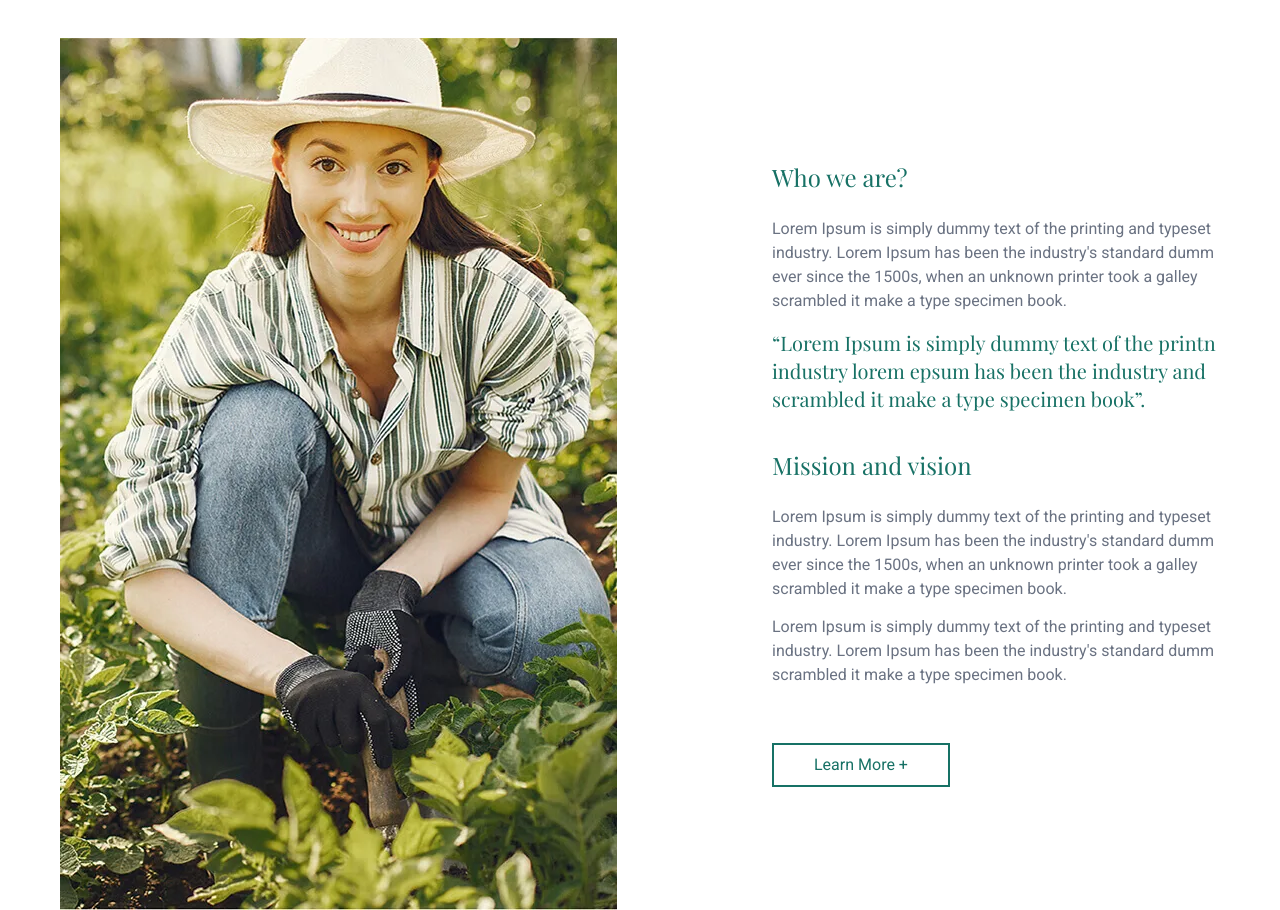
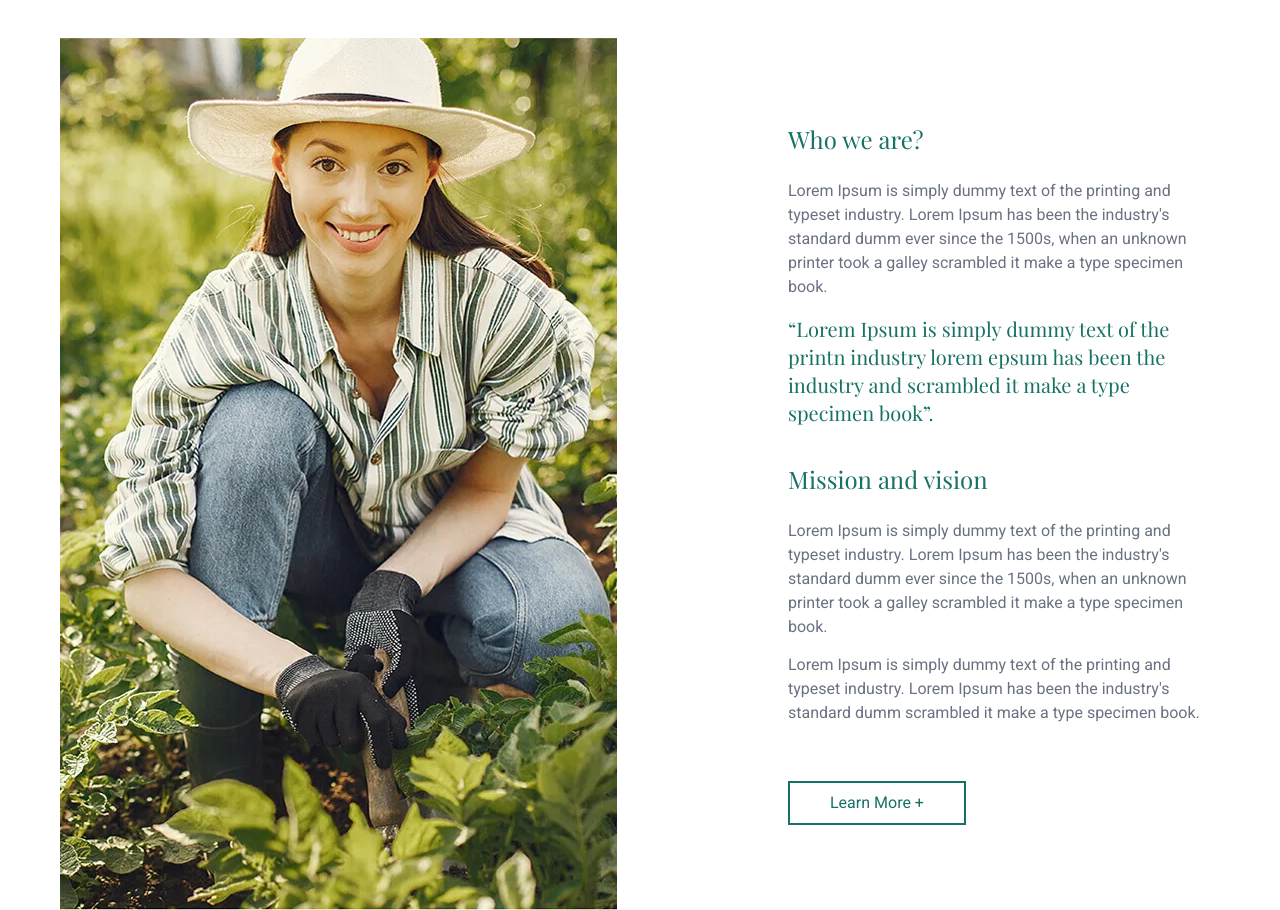
Before and after one commit to ovcharovcoder/tailwindcss-4-farmzi, a plain HTML site: page index.html in a window 1280 px wide. Shown: the part 1300-2210 px from the top of the page. Drawn offline with nearby package versions, Linux system fonts and the light colour scheme; a web font is replaced by a local one.

Commit message:
Update index.html

```diff
--- a/index.html
+++ b/index.html
@@ -173,7 +173,7 @@
               loading="lazy"
             />
           </div>
-          <div class="max-w-md">
+          <div class="max-w-md pl-4">
             <h3 class="font-playfair text-2xl text-green-600 mt-8 md:mt-0">
               Who we are?
             </h3>
```
